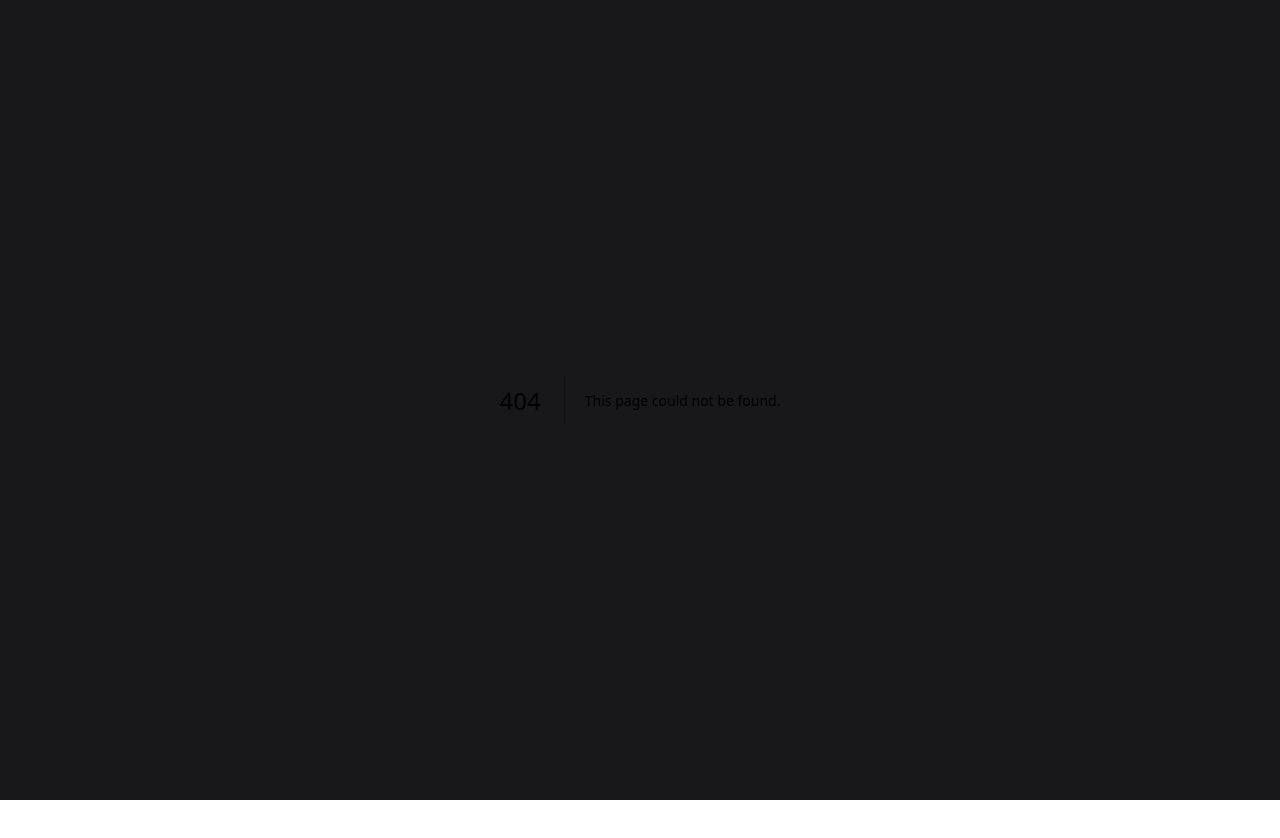
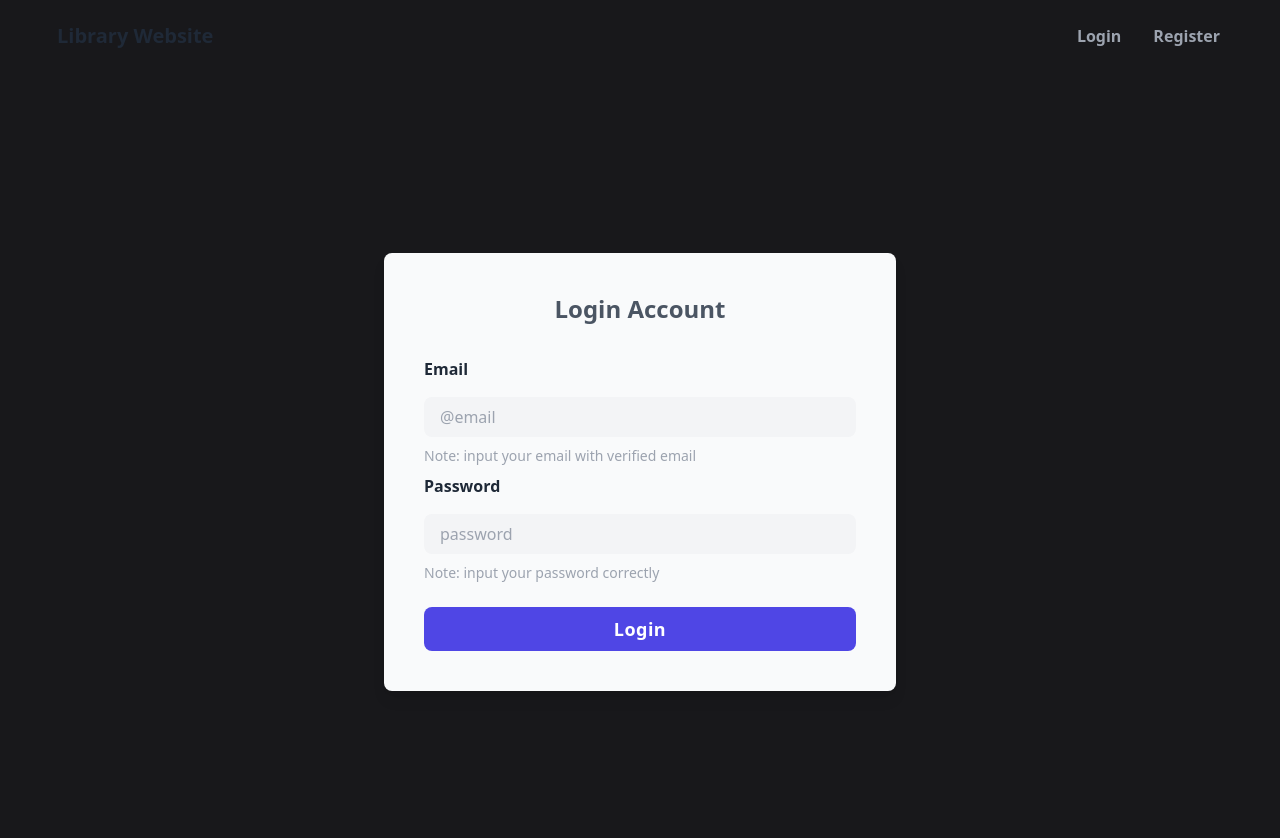
Before and after one commit to Kolong-Meja/library-website, a Next.js app: page /login in a window 1280 px wide. Before the commit this address had no page. Shown: the top 838 px of the page. Before the commit the page ends 800 px from the top, so only its background shows below. Built offline with nearby package versions, Linux system fonts and the light colour scheme.

Commit message:
fix several issues

```diff
--- a/app/BooksList.jsx
+++ b/app/BooksList.jsx
@@ -4,11 +4,12 @@ import Image from 'next/image';
 /**
  *
  *  @param {string} bearerToken -> Authentication Token or Bearer Token that you've get from API.
- *  @param {number} bookId -> Specific ID of book.
  *  @param {string} routeName -> Name of the specific route.
  */
-const getBooksData = async (bearerToken, routeName, bookId) => {
-    const response = await fetch(`https://book-crud-service-6dmqxfovfq-et.a.run.app/api/${routeName}`, {
+const getBooksData = async (bearerToken, routeName) => {
+    const apiUrl = process.env.API_URL;
+
+    const response = await fetch(`${apiUrl}/${routeName}`, {
       method: 'GET',
       headers: {
         Authorization: `Bearer ${bearerToken}`,
@@ -23,8 +24,10 @@ const getBooksData = async (bearerToken, routeName, bookId) => {
 }
 
 export default async function BooksList() {
+    const bearerToken = process.env.BEARER_TOKEN;
+
     const booksData = await getBooksData(
-        "888|F4GBAmj8o2yLpqztE2GdUJz7rJZSPjQcnikXjhMW",
+        bearerToken,
         "books"
     );
 
@@ -37,7 +40,7 @@ export default async function BooksList() {
                 {booksData["data"].map((obj) => (
                     <div className="bg-transparent rounded-t-lg overflow-hidden md:max-w-md md:h-min" key={obj.id}>
                         <Link href={"#"}>
-                            <Image src='/just_wallpaper_fifth.jpeg' className="w-full h-64 object-cover object-center" title="Image by: John Doe" width={1000} height={1000} quality={100} />
+                            <Image src='/just_wallpaper_fifth.jpeg' className="w-full h-64 object-cover object-center" alt='Book Image' title="Image by: John Doe" width={1000} height={1000} quality={100} />
                         </Link>
                         <Link href={`/books/${obj.id}`} className="no-underline" title="List of Book">
                             <div className="px-4 pt-4 mb-2">
--- a/app/books/[id]/page.jsx
+++ b/app/books/[id]/page.jsx
@@ -1,5 +1,6 @@
 import Link from 'next/link';
 import Image from 'next/image';
+import GuestNavbar from '@/app/components/GuestNavbar';
 
 /**
  *
@@ -8,7 +9,9 @@ import Image from 'next/image';
  *  @param {string} routeName -> Name of the specific route.
  */
 const getBookDataById = async (bearerToken, routeName, bookId) => {
-    const response = await fetch(`https://book-crud-service-6dmqxfovfq-et.a.run.app/api/${routeName}/${bookId}`, {
+    const apiUrl = process.env.API_URL;
+
+    const response = await fetch(`${apiUrl}/${routeName}/${bookId}`, {
       method: 'GET',
       headers: {
         Authorization: `Bearer ${bearerToken}`,
@@ -23,9 +26,13 @@ const getBookDataById = async (bearerToken, routeName, bookId) => {
 }
 
 export default async function BookDetail({ params }) {
-    const bookData = await getBookDataById("888|F4GBAmj8o2yLpqztE2GdUJz7rJZSPjQcnikXjhMW", "books", params.id);
+    const bearerToken = process.env.BEARER_TOKEN;
+
+    const bookData = await getBookDataById(bearerToken, "books", params.id);
 
     return (
+        <>
+            <GuestNavbar />
             <main className="flex items-center p-10 w-full h-full bg-transparent">
                 <div className="px-5 py-10 grid grid-cols-2 gap-8">
                     <div className="flex items-center">
@@ -47,5 +54,6 @@ export default async function BookDetail({ params }) {
                     </div>
                 </div>
             </main>
+        </>
     )
 }
--- a/app/components/AdminNavbar.jsx
+++ /dev/null
@@ -1,19 +0,0 @@
-export default function AdminNavbar() {
-    return (
-        <div className="navbar bg-transparent mx-auto">
-            <div className="flex-1">
-                <Link href={"/"} className="btn btn-ghost text-xl">Library Website</Link>
-            </div>
-            <div className="flex-none">
-                <ul className="menu menu-horizontal px-1 font-semibold text-base">
-                    <li className='text-gray-400 hover:text-gray-50'>
-                        <Link href={"/login"}>Login</Link>
-                    </li>
-                    <li className='text-gray-400 hover:text-gray-50'>
-                       <Link href={"/register"}>Register</Link>
-                    </li>
-                </ul>
-            </div>
-        </div>
-    )
-}
--- a/app/components/GuestNavbar.jsx
+++ b/app/components/GuestNavbar.jsx
@@ -2,7 +2,7 @@ import Link from 'next/link';
 
 export default function GuestNavbar() {
     return (
-        <div className="navbar bg-transparent mx-auto">
+        <div className="navbar bg-transparent mx-auto px-10">
             <div className="flex-1">
                 <Link href={"/"} className="btn btn-ghost text-xl">Library Website</Link>
             </div>
--- a/app/layout.jsx
+++ b/app/layout.jsx
@@ -1,8 +1,11 @@
 import './globals.css'
 
+const metaTitle = process.env.APP_NAME;
+const metaDescription = process.env.APP_DESC;
+
 export const metadata = {
-  title: 'Library Website',
-  description: 'My Library Website',
+  title: metaTitle,
+  description: metaDescription,
 }
 
 export default function GuestLayout({ children }) {
--- /dev/null
+++ b/app/login/LoginAccount.jsx
@@ -0,0 +1,29 @@
+import GuestNavbar from "../components/GuestNavbar"
+
+export default function LoginAccount() {
+    return (
+        <>
+            <GuestNavbar />
+            <main>
+                <div className="min-h-screen flex justify-center items-center">
+                    <div className="lg:w-2/5 md:w-1/2 w-full px-10 md:px-0 lg:px-0 py-2">
+                        <form id="login-form" className="bg-gray-50 p-10 rounded-lg shadow-lg min-w-full">
+                            <h1 className="text-center text-2xl mb-6 text-gray-600 font-bold font-sans">Login Account</h1>
+                            <div className="flex flex-col space-y-2">
+                                <label className="text-gray-800 font-semibold block my-2 text-md" for="email">Email</label>
+                                <input className="w-full bg-gray-100 px-4 py-2 rounded-lg focus:outline-none" type="text" name="email" id="email" placeholder="@email" autoComplete="email" />
+                                <p className="font-medium text-gray-400 text-[14px]">Note: input your email with verified email</p>
+                            </div>
+                            <div className="flex flex-col space-y-2">
+                                <label className="text-gray-800 font-semibold block my-2 text-md" for="password">Password</label>
+                                <input className="w-full bg-gray-100 px-4 py-2 rounded-lg focus:outline-none" type="password" name="password" id="password" placeholder="password" autoComplete="current-password" />
+                                <p className="font-medium text-gray-400 text-[14px]">Note: input your password correctly</p>
+                            </div>
+                            <button type="submit" className="w-full mt-6 bg-indigo-600 rounded-lg px-4 py-2 text-lg text-white tracking-wide font-semibold font-sans">Login</button>
+                        </form>
+                    </div>
+                </div>
+            </main>
+        </>
+    )
+}
--- /dev/null
+++ b/app/login/page.jsx
@@ -0,0 +1,11 @@
+"use client";
+
+import LoginAccount from "./LoginAccount";
+
+export default function Login() {
+    return (
+        <>
+            <LoginAccount />
+        </>
+    )
+}
--- a/app/register/RegisterAccount.jsx
+++ b/app/register/RegisterAccount.jsx
@@ -1,8 +1,10 @@
 import { useState } from "react";
+import GuestNavbar from "../components/GuestNavbar";
 
 async function onSubmit(event) {
     const [isLoading, setIsLoading] = useState(false);
     const [error, setError] = useState(null);
+    const apiUrl = process.env.API_URL;
 
     event.preventDefault();
     setIsLoading(true);
@@ -10,7 +12,7 @@ async function onSubmit(event) {
 
     try {
         const formData = new FormData(event.currentTarget);
-        const response = await fetch("https://book-crud-service-6dmqxfovfq-et.a.run.app/api/register", {
+        const response = await fetch(`${apiUrl}/register`, {
             method: 'POST',
             body: formData,
         });
@@ -31,10 +33,12 @@ async function onSubmit(event) {
 
 export default function RegisterAccount() {
     return (
+        <>
+            <GuestNavbar />
             <main className="py-16">
                 <div className="min-h-screen flex justify-center items-center">
-                <div className="lg:w-2/5 md:w-1/2 w-2/3 py-2">
-                    <form onSubmit={onSubmit} className="bg-gray-50 p-10 rounded-lg shadow-lg min-w-full">
+                    <div className="lg:w-2/5 md:w-1/2 w-full px-10 md:px-0 lg:px-0 py-2">
+                        <form id="register-form" onSubmit={onSubmit} className="bg-gray-50 p-10 rounded-lg shadow-lg min-w-full">
                             <h1 className="text-center text-2xl mb-6 text-gray-600 font-bold font-sans">Create New Account</h1>
                             <div className="flex flex-col space-y-2">
                                 <label className="text-gray-800 font-semibold block my-2 text-md" for="name">Fullname</label>
@@ -57,10 +61,10 @@ export default function RegisterAccount() {
                                 <p className="font-medium text-gray-400 text-[14px]">Note: confirm your password same as before</p>
                             </div>
                             <button type="submit" className="w-full mt-6 bg-indigo-600 rounded-lg px-4 py-2 text-lg text-white tracking-wide font-semibold font-sans">Register</button>
-                        <button type="submit" className="w-full mt-6 mb-3 bg-indigo-100 rounded-lg px-4 py-2 text-lg text-gray-800 tracking-wide font-semibold font-sans">Login</button>
                         </form>
                     </div>
                 </div>
             </main>
+        </>
     )
 }
--- a/app/register/page.jsx
+++ b/app/register/page.jsx
@@ -1 +1,11 @@
 "use client";
+
+import RegisterAccount from "./RegisterAccount";
+
+export default function Register() {
+    return (
+        <>
+            <RegisterAccount />
+        </>
+    )
+}
```
Also changed, not shown: _app.jsx (deleted), 2 other files (tests, documents, lock files or other folders). Lines whose indentation alone changed are shown as unchanged.
